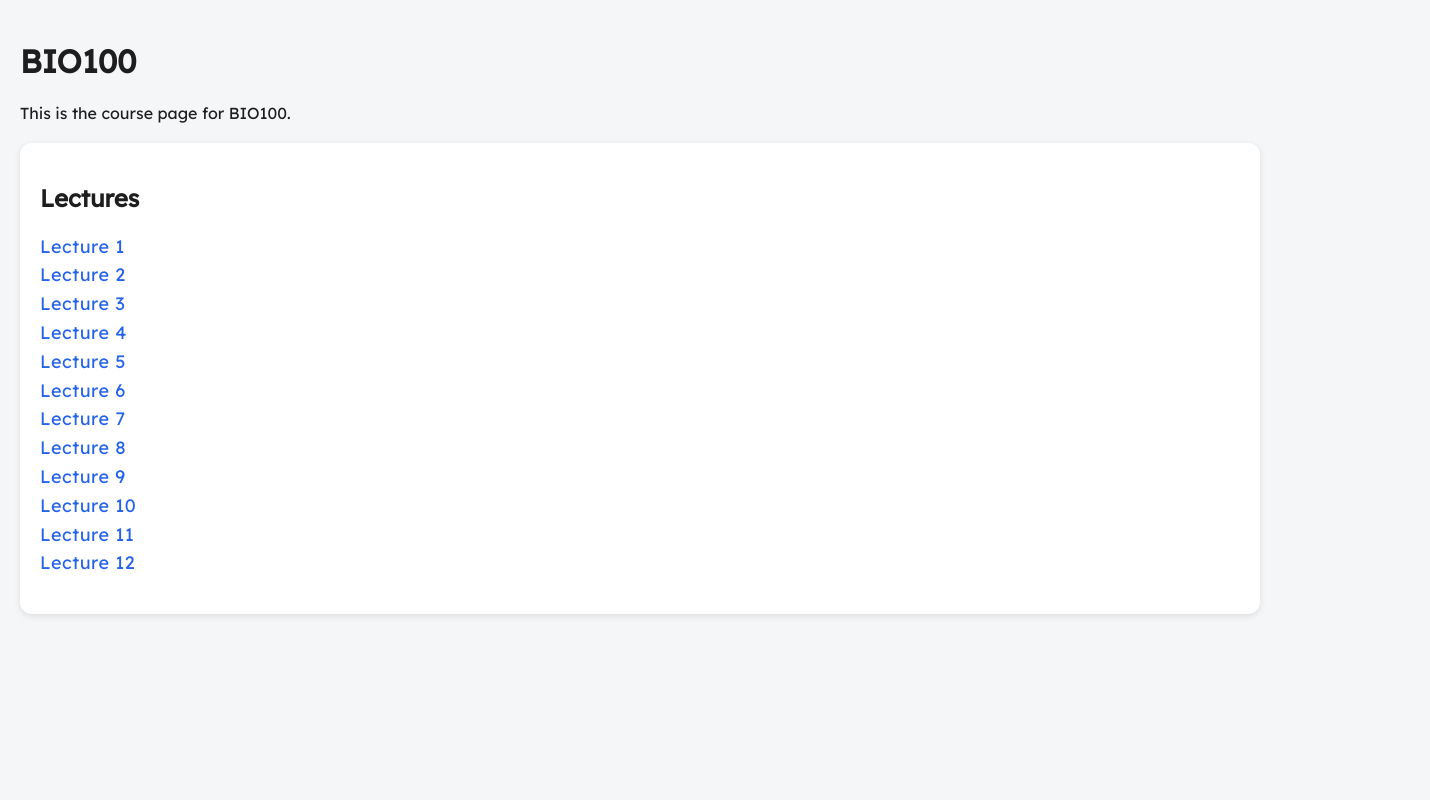
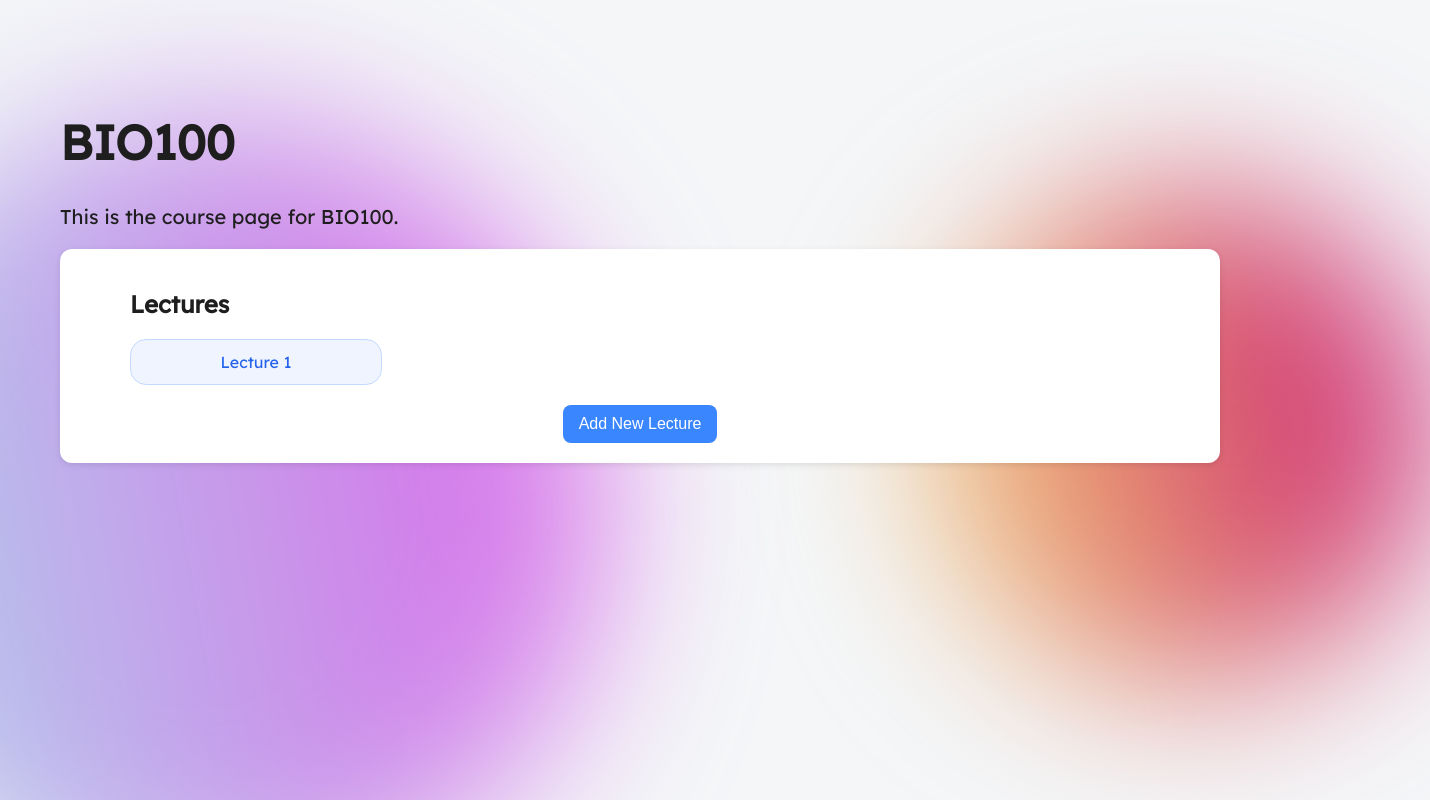
Before and after one commit to gracelliu/genai2025, a Vue app in the folder dyslexia-app/: page /course/BIO100 in a window 1280 px wide. Shown: the top 800 px of the page, 1430 px wide, since content can reach past the window. Built offline with nearby package versions, Linux system fonts and the light colour scheme.

Commit message:
Notes update

```diff
--- a/dyslexia-app/src/components/CoursePage.vue
+++ b/dyslexia-app/src/components/CoursePage.vue
@@ -1,17 +1,36 @@
 <template>
   <div class="course-page">
-      <h1>{{ courseCode }}</h1>
-      <p>This is the course page for {{ courseCode }}.</p>
+
+
+    <section id="up"></section>
+    <section id="down"></section>
+
+    <div class="overlay">
+
+    <div class="code">
+    <h1>{{ courseCode }}</h1></div>
+
+    <div class="page">
+    <p>This is the course page for {{ courseCode }}.</p> </div>
 
     <div class="lectures">
-        <h2>Lectures</h2>
-        <ul>
-          <li v-for="n in 12" :key="n">
-            <router-link :to="`/lecture/${courseCode}/lecture-${n}`">
+      <div class="lecture-size">
+      <h2>Lectures</h2></div>
+      <div class="lecture-grid">
+        <div
+          class="lecture-card"
+          v-for="n in lectureCount"
+          :key="n"
+        >
+          <router-link :to="`/notes/${courseCode}/lecture-${n}`">
             Lecture {{ n }}
           </router-link>
-          </li>
-        </ul>
+        </div>
+      </div>
+      <div class="button-container">
+      <button @click="handleAddLecture">Add New Lecture</button>
+    </div>
+    </div>
   </div>
 </div>
 </template>
@@ -21,11 +40,17 @@
   name: "CoursePage",
   data() {
     return {
-        courseCode: ''
+      courseCode: '',
+      lectureCount: 1, // start with one lecture
     };
   },
   mounted() {
     this.courseCode = this.$route.params.courseCode;
+  },
+  methods: {
+    handleAddLecture() {
+      this.lectureCount += 1;
+    }
   }
 };
 </script>
@@ -36,32 +61,128 @@
   background-color: #f4f6f8;
 }
 
+.button-container {
+  text-align: center;
+}
+
+.code {
+  font-size: 24px;
+}
+
+.lecture-size {
+  margin-left: 50px;
+}
+
+.page {
+  font-size: 20px;
+}
+
 .lectures {
   margin-top: 20px;
   background: white;
   padding: 20px;
   border-radius: 12px;
-    box-shadow: 0 2px 6px rgba(0,0,0,0.1);
+  box-shadow: 0 2px 6px rgba(0, 0, 0, 0.1);
 }
 
-  ul {
-    list-style: none;
-    padding: 0;
+.lecture-grid {
+  display: grid;
+  grid-template-columns: repeat(3, minmax(200px, 1fr));
+  gap: 32px;
+  margin-top: 12px;
+  margin-bottom: 20px;
 }
 
-  li {
-    font-size: 18px;
-    letter-spacing: 0.03em;
-    line-height: 1.6;
+.lecture-card {
+  background-color: #f0f4ff;
+  border: 1px solid #c3dafe;
+  border-radius: 16px;
+  padding: 12px;
+  text-align: center;
+  transition: box-shadow 0.2s ease;
+  margin-left: 50px;
+  margin-right: 50px;
 }
 
-
-  a {
-    text-decoration: none;
-    color: #2563eb;
+.lecture-card:hover {
+  box-shadow: 0 4px 10px rgba(0, 0, 0, 0.12);
 }
 
-  a:hover {
+.lecture-card a {
+  color: #2563eb;
+  font-weight: 500;
+  text-decoration: none;
+  display: block;
+}
+
+.lecture-card a:hover {
   text-decoration: underline;
 }
+
+button {
+  background-color: #3a86ff;
+  color: white;
+  border: none;
+  padding: 10px 16px;
+  border-radius: 8px;
+  cursor: pointer;
+  font-size: 16px;
+}
+
+button:hover {
+  background-color: #265ecf;
+}
+
+/* 🧊 Background blob animation setup */
+#up, #down {
+  position: absolute;
+  border-radius: 50%;
+  filter: blur(80px);
+  z-index: 0;
+  animation-duration: 20s;
+  animation-iteration-count: infinite;
+  animation-timing-function: ease-in-out;
+}
+
+#up {
+  height: 800px;
+  width: 800px;
+  background-image: linear-gradient(80deg, rgb(173, 218, 236), rgb(222, 97, 233));
+  top: -200px;
+  left: -200px;
+  animation-name: down;
+}
+
+#down {
+  height: 500px;
+  width: 500px;
+  background-image: linear-gradient(80deg, rgba(245, 207, 82, 0.8), rgba(199, 10, 114));
+  bottom: -150px;
+  right: -150px;
+  animation-name: up;
+}
+
+.overlay {
+  position: relative;
+  z-index: 1;
+  padding: 60px 40px;
+}
+
+@keyframes down {
+  0%, 100% {
+    top: -100px;
+  }
+  70% {
+    top: 700px;
+  }
+}
+
+@keyframes up {
+  0%, 100% {
+    bottom: -100px;
+  }
+  70% {
+    bottom: 700px;
+  }
+}
 </style>
--- /dev/null
+++ b/dyslexia-app/src/components/NotesPage.vue
@@ -0,0 +1,129 @@
+<template>
+    <div class="notes-page">
+      <section id="up"></section>
+      <section id="down"></section>
+
+      <div class="overlay">
+        <div class="code">
+          <h1>{{ courseCode }}</h1>
+        </div>
+
+        <div class="page">
+          <p>This is the notes page for <strong>{{ lectureId }}</strong> in <strong>{{ courseCode }}</strong>.</p>
+        </div>
+
+        <div class="notes-container">
+          <h2 class="notes-title">Notes</h2>
+          <div class="notes-content">
+            <p>Write your notes here...</p>
+          </div>
+        </div>
+      </div>
+    </div>
+  </template>
+
+  <script>
+  export default {
+    name: 'NotesPage',
+    computed: {
+      courseCode() {
+        return this.$route.params.courseCode;
+      },
+      lectureId() {
+        return this.$route.params.lectureId;
+      }
+    }
+  };
+  </script>
+
+  <style scoped>
+  .notes-page {
+    padding: 20px;
+    background-color: #f4f6f8;
+  }
+
+  .code {
+    font-size: 24px;
+  }
+
+  .page {
+    font-size: 20px;
+    margin-bottom: 20px;
+  }
+
+  .notes-container {
+    background: white;
+    padding: 24px;
+    border-radius: 12px;
+    box-shadow: 0 2px 6px rgba(0, 0, 0, 0.1);
+  }
+
+  .notes-title {
+    margin-bottom: 16px;
+    font-size: 22px;
+    margin-left: 8px;
+  }
+
+  .notes-content {
+    background-color: #f0f4ff;
+    border: 1px solid #c3dafe;
+    border-radius: 16px;
+    padding: 16px;
+    min-height: 200px;
+    font-size: 16px;
+    color: #1e1e1e;
+  }
+
+  /* 🔵 Background blob animation */
+  #up, #down {
+    position: absolute;
+    border-radius: 50%;
+    filter: blur(80px);
+    z-index: 0;
+    animation-duration: 20s;
+    animation-iteration-count: infinite;
+    animation-timing-function: ease-in-out;
+  }
+
+  #up {
+    height: 800px;
+    width: 800px;
+    background-image: linear-gradient(80deg, rgb(173, 218, 236), rgb(222, 97, 233));
+    top: -200px;
+    left: -200px;
+    animation-name: down;
+  }
+
+  #down {
+    height: 500px;
+    width: 500px;
+    background-image: linear-gradient(80deg, rgba(245, 207, 82, 0.8), rgba(199, 10, 114));
+    bottom: -150px;
+    right: -150px;
+    animation-name: up;
+  }
+
+  .overlay {
+    position: relative;
+    z-index: 1;
+    padding: 60px 40px;
+  }
+
+  @keyframes down {
+    0%, 100% {
+      top: -100px;
+    }
+    70% {
+      top: 700px;
+    }
+  }
+
+  @keyframes up {
+    0%, 100% {
+      bottom: -100px;
+    }
+    70% {
+      bottom: 700px;
+    }
+  }
+  </style>
--- a/dyslexia-app/src/components/WelcomePage.vue
+++ b/dyslexia-app/src/components/WelcomePage.vue
@@ -6,7 +6,14 @@
 
     <div class="overlay">
 
-    <h1>Welcome, Grace</h1>
+
+        <h1>Welcome, Grace</h1>
+        <div class="center-button">
+          <button class="shimmer-button" @click="handleStart">
+            Clarify
+          </button>
+        </div>
+
       <div class="content">
         <!-- LEFT COLUMN: Recently Added Lectures -->
         <div class="left-column">
@@ -102,6 +109,43 @@ h2 {
   flex-wrap: wrap;
 }
 
+.center-button {
+  display: flex;
+  justify-content: center;
+  margin: 20px 0 40px 0;
+}
+
+.shimmer-button {
+  padding: 16px 42px;
+  font-size: 35px;
+  font-weight: 600;
+  border: none;
+  border-radius: 20px;
+  color: white;
+  background: linear-gradient(120deg, #c084fc, #a78bfa, #d8b4fe);
+  background-size: 300% 300%;
+  animation: shimmer 3s ease infinite;
+  cursor: pointer;
+  box-shadow: 0 4px 15px rgba(0, 0, 0, 0.1);
+  transition: transform 0.2s ease;
+}
+
+.shimmer-button:hover {
+  transform: scale(1.05);
+}
+
+@keyframes shimmer {
+  0% {
+    background-position: 0% 50%;
+  }
+  50% {
+    background-position: 100% 50%;
+  }
+  100% {
+    background-position: 0% 50%;
+  }
+}
+
 .left-column,
 .right-column {
   flex: 1;
--- a/dyslexia-app/src/router.js
+++ b/dyslexia-app/src/router.js
@@ -3,12 +3,14 @@ import OnboardPage from './components/OnboardPage.vue';
 import WelcomePage from './components/WelcomePage.vue';
 import CoursePage from './components/CoursePage.vue';
 import LecturePage from './components/LecturePage.vue';
+import NotesPage from './components/NotesPage.vue';
 
 const routes = [
   { path: '/', name: 'Onboarding', component: OnboardPage }, // default route
   { path: '/home', name: 'Home', component: WelcomePage },
   { path: '/course/:courseCode', name: 'Course', component: CoursePage },
-  { path: '/lecture/:course/:lectureId', name: 'Lecture', component: LecturePage }
+  { path: '/lecture/:course/:lectureId', name: 'Lecture', component: LecturePage },
+  { path: '/notes/:courseCode/:lectureId', name: 'Notes', component: NotesPage }
 ];
 
 const router = createRouter({
```
Lines whose indentation alone changed are shown as unchanged.
